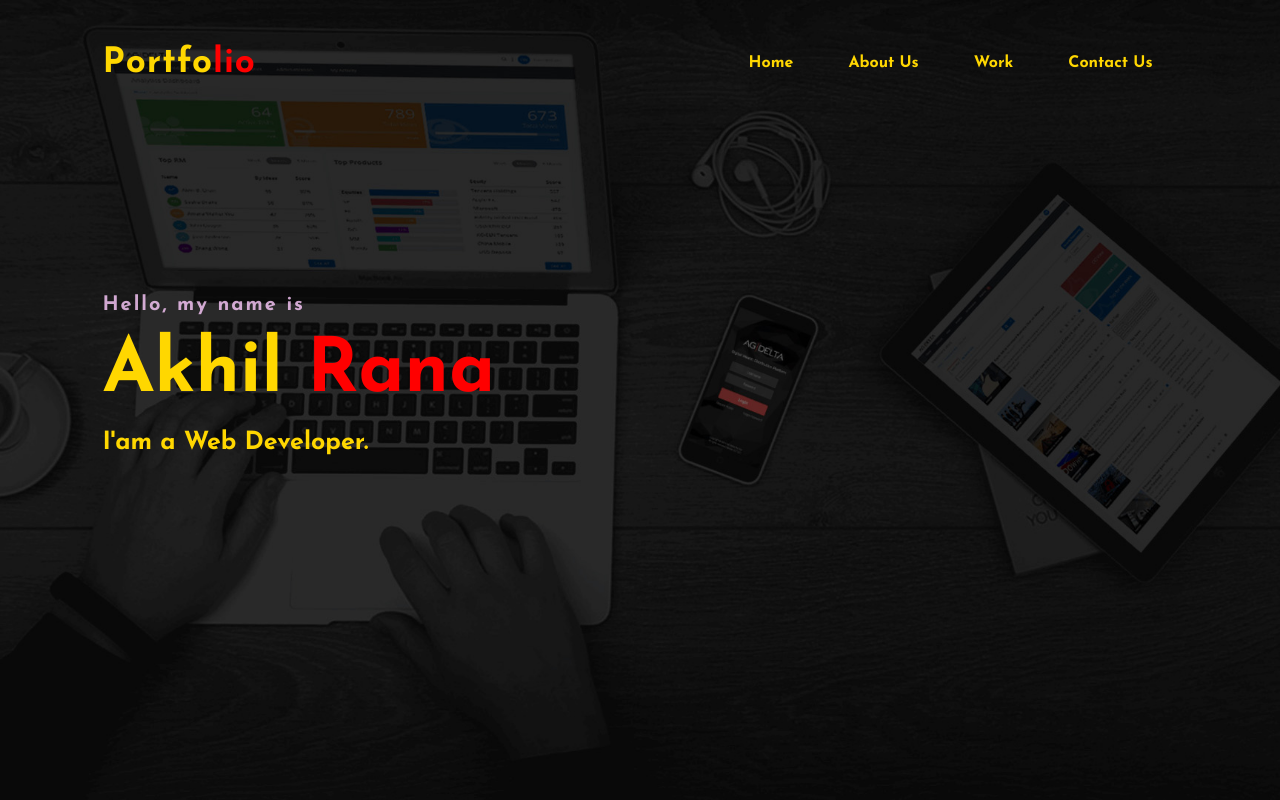
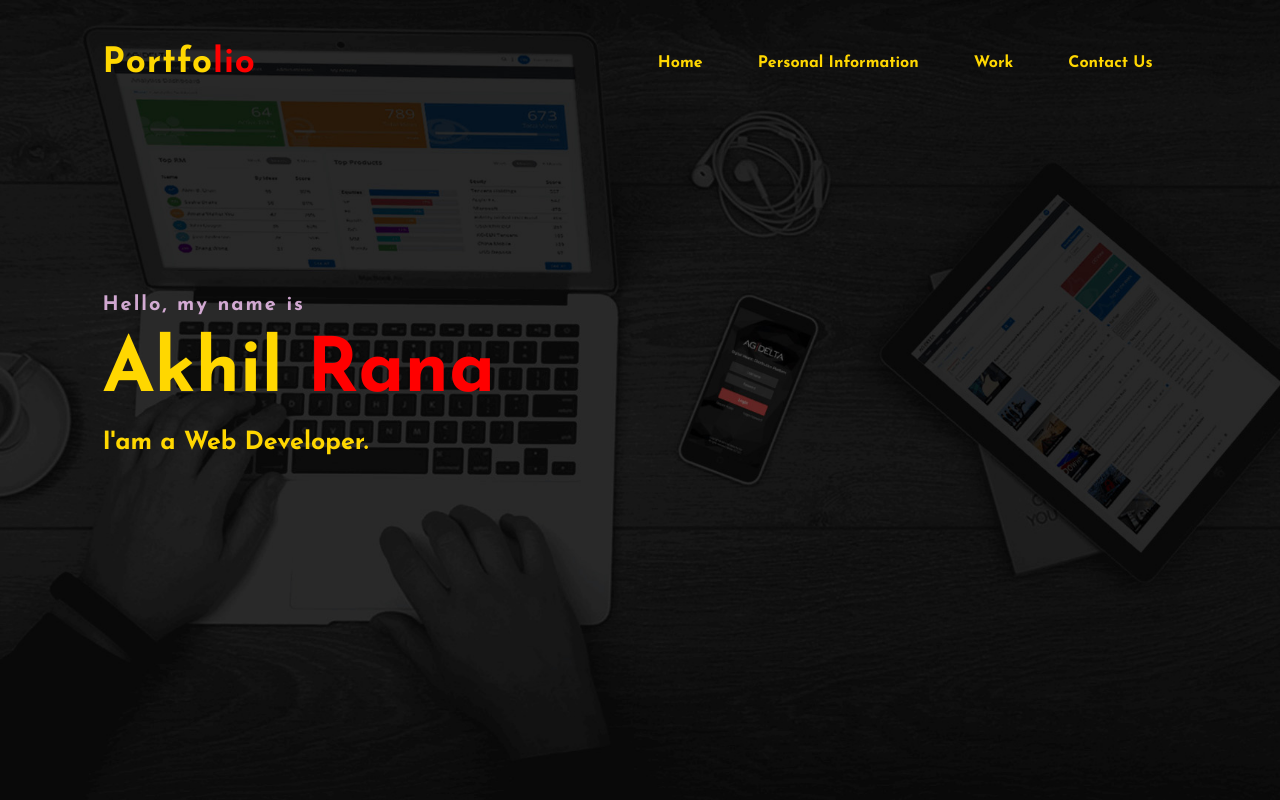
Before and after one commit to Akhil1589/Akhil_portfolio.gtihub.io, a plain HTML site: page index.html in a window 1280 px wide. Shown: the top 800 px of the page. Drawn offline with Linux system fonts and the light colour scheme.

Commit message:
Update index.html

```diff
--- a/index.html
+++ b/index.html
@@ -17,7 +17,7 @@
 			<h2 class="logo">Portfo<span>lio</span></h2>
 			<ul>
 				<li><a href="#">Home</a></li>
-				<li><a href="About/index.html">About Us</a></li>
+				<li><a href="About/index.html">Personal Information</a></li>
 				<li><a href="work/index.html">Work</a></li>
 				<li><a href="Responsive Contact Us Form/ind.html">Contact Us</a></li>
 			</ul>
```
